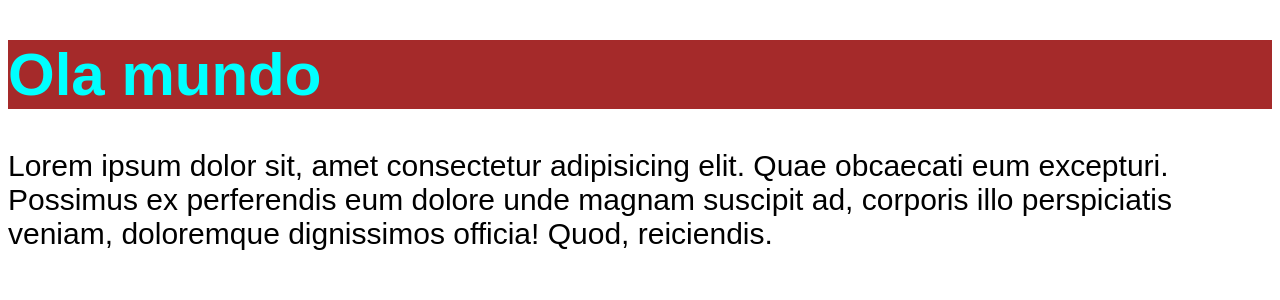
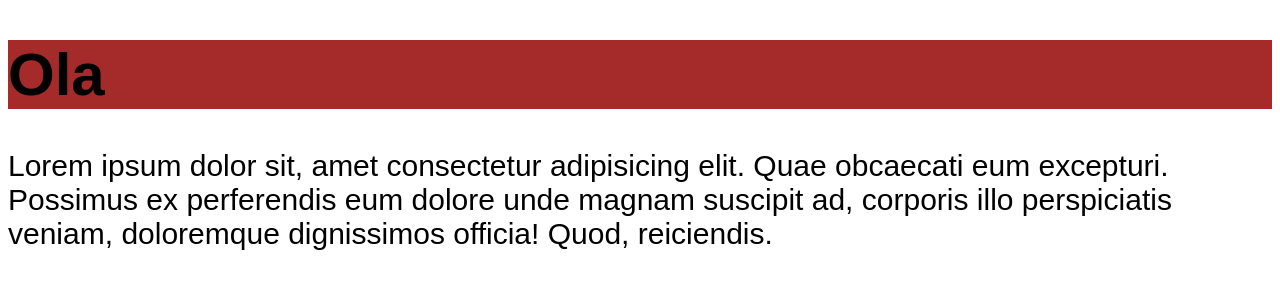
Before and after one commit to Joaovhl031/Curso_React, a React (Vite) app in the folder Aula1/chronos_pomodoro/: page / in a window 1280 px wide. Shown: the top 300 px of the page. Built offline with nearby package versions, Linux system fonts and the light colour scheme.

Commit message:
Usando props

```diff
--- a/Aula1/chronos_pomodoro/src/App.tsx
+++ b/Aula1/chronos_pomodoro/src/App.tsx
@@ -9,7 +9,9 @@
   return (
     <div>
       <>
-      <Heading />
+      <Heading   at='string test'>
+        Ola
+      </Heading>
       </>
       <p>
         Lorem ipsum dolor sit, amet consectetur adipisicing elit. Quae obcaecati
--- a/Aula1/chronos_pomodoro/src/components/Heading.tsx
+++ b/Aula1/chronos_pomodoro/src/components/Heading.tsx
@@ -1,6 +1,7 @@
 import styles from "./Heading.module.css";
 
 
-export function Heading() {
-    return <h1 className={`${styles.heading} ${styles.cyan}`}>Ola mundo</h1>
+export function Heading(props) {
+    console.log(props)
+    return <h1 className={styles.heading}>{props.children}</h1>
 }
```
